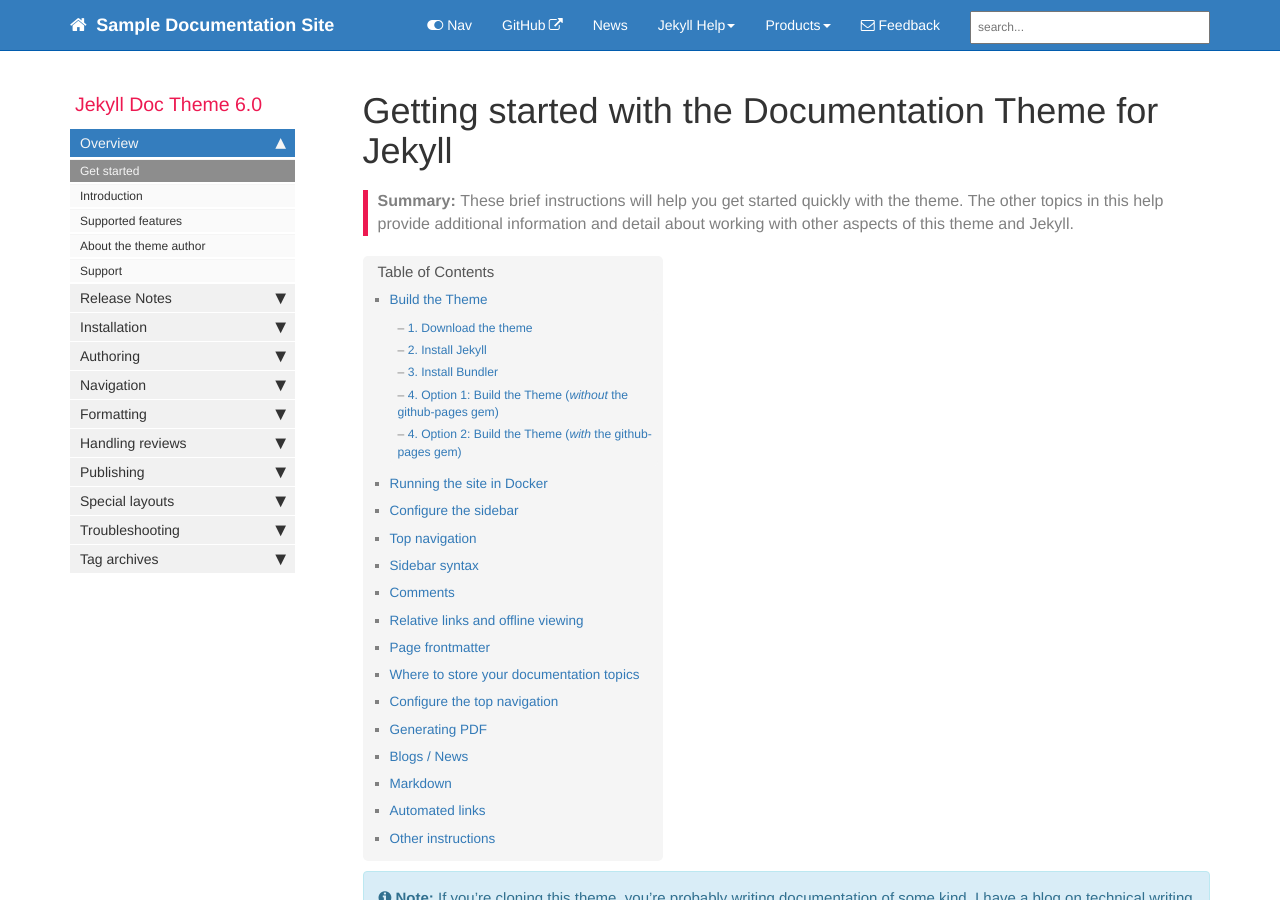
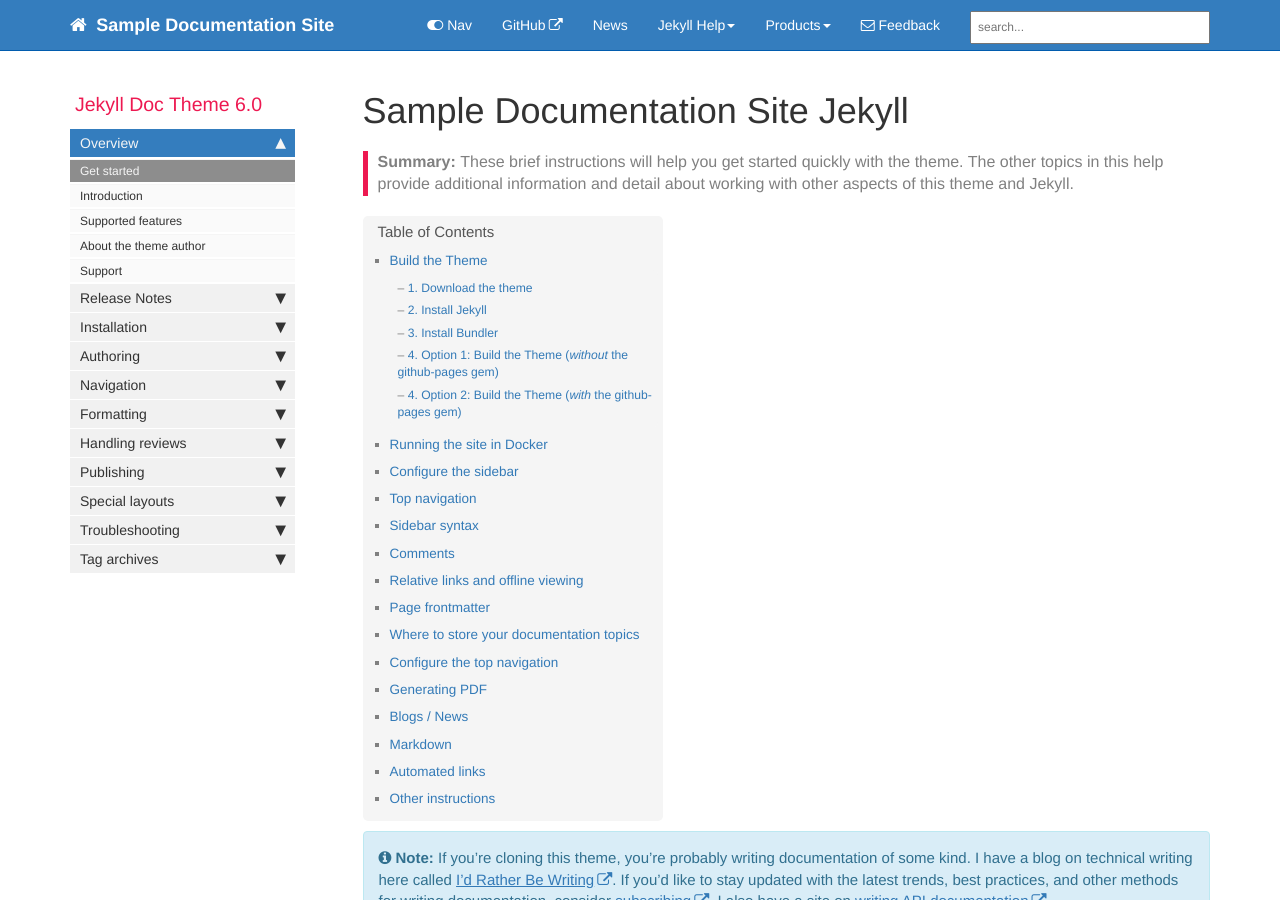
Before and after one commit to ivancheban/sampledocsite, a Jekyll site: the page built from index.md, in a window 1280 px wide and 900 px high. Built offline with Jekyll 4.4.1, drawn with Linux system fonts in a browser that asks for light colours; comment, search, counter and statistics services are not loaded.

Commit message:
changed github link

```diff
--- a/_data/topnav.yml
+++ b/_data/topnav.yml
@@ -4,7 +4,7 @@ topnav:
 - title: Topnav
   items:
     - title: GitHub
-      external_url: https://github.com/tomjoht/documentation-theme-jekyll
+      external_url: https://github.com/ivancheban/sampledocsite
     - title: News
       url: /news
 
--- a/index.md
+++ b/index.md
@@ -1,5 +1,5 @@
 ---
-title: "Getting started with the Documentation Theme for Jekyll"
+title: "Sample Documentation Site Jekyll"
 keywords: sample homepage
 tags: [getting_started]
 sidebar: mydoc_sidebar
```
